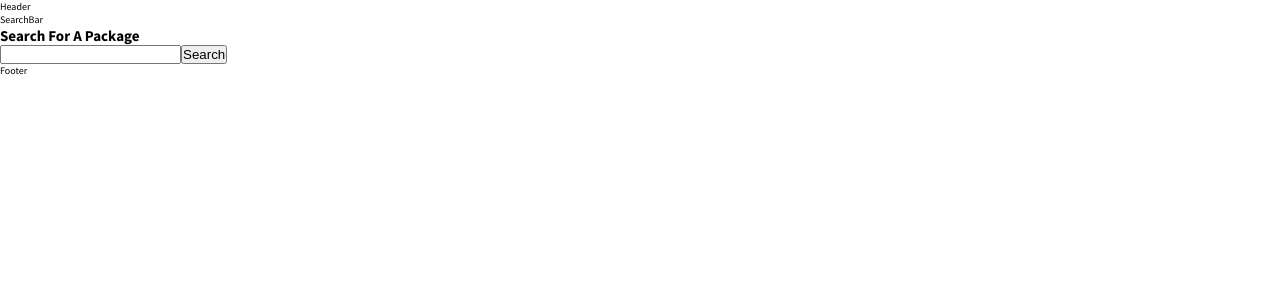
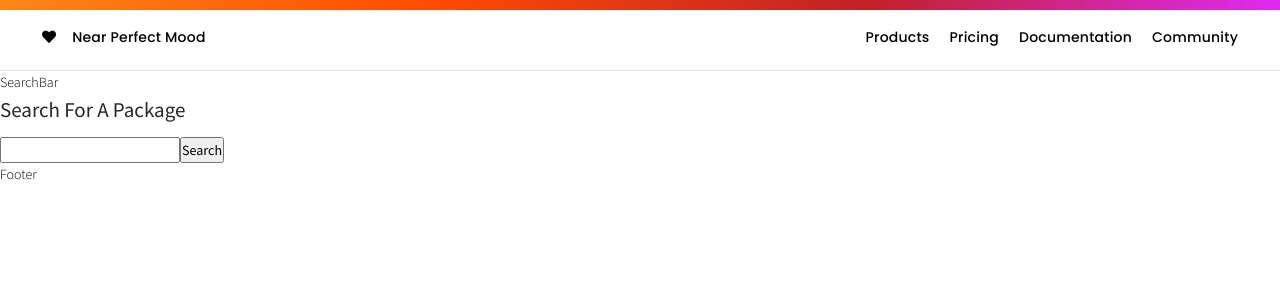
Before and after one commit to vuongvgc/npm-search, a React (Create React App) app: page / in a window 1280 px wide. Shown: the top 300 px of the page. Built offline with nearby package versions, Linux system fonts and the light colour scheme.

Commit message:
build header

```diff
--- a/public/index.html
+++ b/public/index.html
@@ -9,10 +9,20 @@
       name="description"
       content="Web site created using create-react-app"
     />
+    <link
+      rel="stylesheet"
+      href="https://cdnjs.cloudflare.com/ajax/libs/font-awesome/5.15.3/css/all.min.css"
+      integrity="sha512-iBBXm8fW90+nuLcSKlbmrPcLa0OT92xO1BIsZ+ywDWZCvqsWgccV3gFoRBv0z+8dLJgyAHIhR35VZc2oM/gI1w=="
+      crossorigin="anonymous"
+      referrerpolicy="no-referrer"
+    />
+    <style>
+      @import url("https://fonts.googleapis.com/css2?family=Poppins:wght@500&display=swap");
+    </style>
     <style>
       @import url("https://fonts.googleapis.com/css2?family=Source+Sans+Pro:wght@300;400;600;700&display=swap");
     </style>
-    <title>NPM SEARCH VUONG-FE</title>
+    <title>NPM Search Vuong-FE</title>
   </head>
   <body>
     <div id="root"></div>
--- a/src/App.css
+++ b/src/App.css
@@ -1,4 +1,5 @@
 /* SETUP BASE */
+@import '~antd/dist/antd.css';
 *, *::after, *::before {
     margin: 0;
     padding: 0;
@@ -12,4 +13,50 @@ html {
 body {
     font-family: 'Source Sans Pro', sans-serif;
     box-sizing: border-box;
+    font-size: 1.4rem;
+    font-weight: 300;
+    color: #000000;
 }
+
+.header__container {
+    font-family: 'Poppins', sans-serif;
+    color: #000000;
+    font-weight: 500;
+    line-height: 1.8rem;
+    letter-spacing: 0.21px;
+    padding: 0 3.2rem;
+    justify-content: space-between;
+    border-bottom: 0.5px solid #E5E5E5;
+}
+.header__border {
+    padding: 8px 0 0 0;
+    border-width: 10px 0 0;
+    border-top-style: solid;
+    border-image: linear-gradient(
+139deg
+, #fb8817, #ff4b01, #c12127, #e02aff) 3;
+}
+.header__icon {
+    padding: 1rem;
+
+}
+.header__icon i {
+    margin-right: 1.6rem;
+}
+.nav-bar__list {
+    justify-content: space-around;
+    list-style-type: none;
+}
+.nav-link {
+    display: block;
+    color: #000000;
+    text-decoration: none;
+    padding: 1rem;
+    transition: All .5s;
+}
+.nav-link:hover {
+    color: #808080;
+}
+.row {
+    display: flex;
+}
--- a/src/components/Header.tsx
+++ b/src/components/Header.tsx
@@ -1,4 +1,45 @@
+import NavLink from "./NavLink";
 const Header: React.FC = () => {
-  return <div>Header</div>;
+  return (
+    <>
+      <div className="header__border"></div>
+      <header className="row header__container">
+        <div className="row header__icon">
+          <span>
+            <i className="fa fa-heart"></i>
+          </span>
+          <p>Near Perfect Mood</p>
+        </div>
+        <div className="nav-bar__box">
+          <ul className="row nav-bar__list">
+            <li>
+              <NavLink
+                name="Products"
+                link="https://portfolio-app-vuong.vercel.app/"
+              />
+            </li>
+            <li>
+              <NavLink
+                name="Pricing"
+                link="https://portfolio-app-vuong.vercel.app/"
+              />
+            </li>
+            <li>
+              <NavLink
+                name="Documentation"
+                link="https://portfolio-app-vuong.vercel.app/"
+              />
+            </li>
+            <li>
+              <NavLink
+                name="Community"
+                link="https://portfolio-app-vuong.vercel.app/"
+              />
+            </li>
+          </ul>
+        </div>
+      </header>
+    </>
+  );
 };
 export default Header;
--- /dev/null
+++ b/src/components/NavLink.tsx
@@ -0,0 +1,12 @@
+interface typeProps {
+  link: string;
+  name: string;
+}
+const NavLink: React.FC<typeProps> = ({ link, name }) => {
+  return (
+    <a className="nav-link" href={link}>
+      {name}
+    </a>
+  );
+};
+export default NavLink;
```
